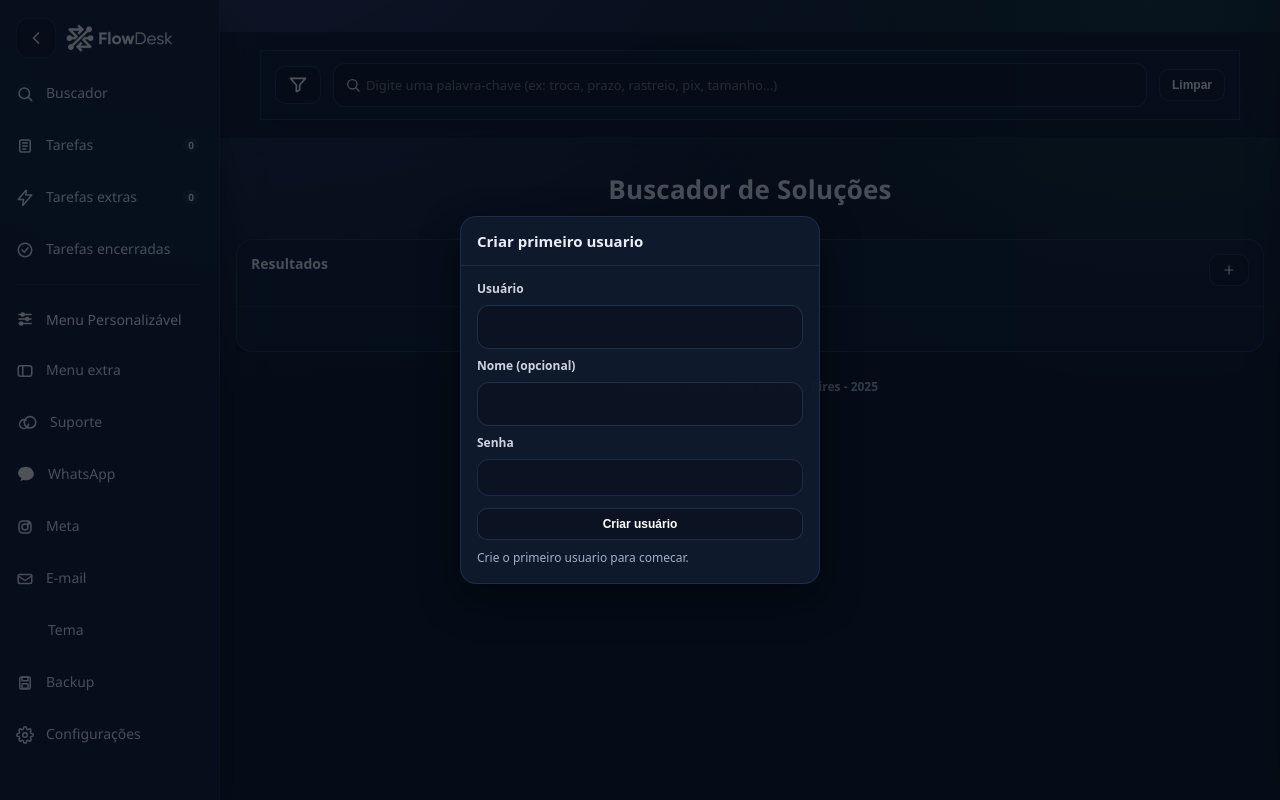
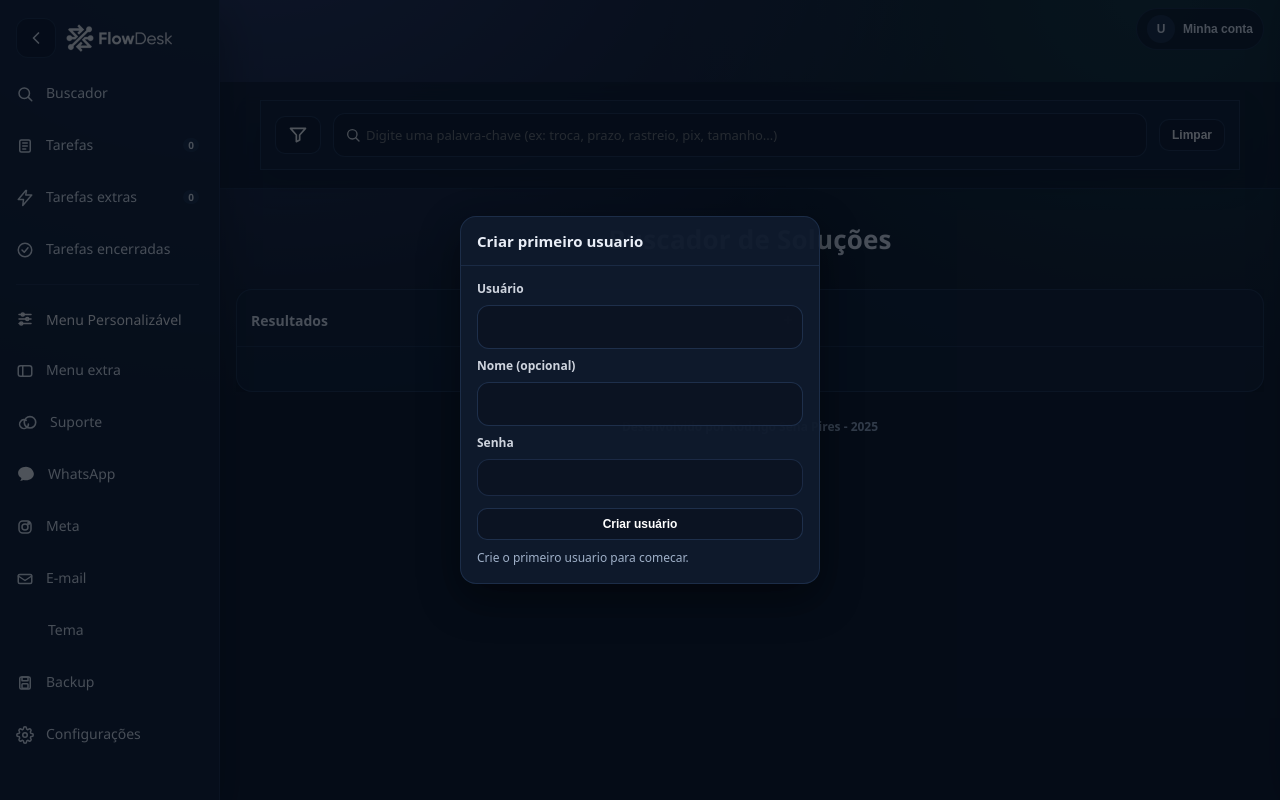
Before and after one commit to rodrigosenapires/FlowDesk, a PHP site: the page made by Códigos/index.php in a window 1280 px wide. Run offline with PHP 8.4, Linux system fonts and the light colour scheme; data that the repository does not hold is empty.

Commit message:
Inserção da área de login

```diff
--- a/Códigos/buscador-atendimento.html
+++ b/Códigos/buscador-atendimento.html
@@ -6,7 +6,7 @@
   <title>Flowdesk</title>
   <link rel="icon" href="../Favicon/favicon-versao-clara.png" media="(prefers-color-scheme: light)">
   <link rel="icon" href="../Favicon/favicon-versao-escura.png" media="(prefers-color-scheme: dark)">
-  <link rel="stylesheet" href="styles.css?v=23">
+  <link rel="stylesheet" href="styles.css?v=31">
   <style>
     .copyRow > div{
       flex:1 1 0;
@@ -166,7 +166,19 @@
       </div>
 
     </div>
-  </aside>  <header>
+  </aside>
+  <div class="userBar" id="userBar">
+    <div class="userBarInner">
+      <button class="userChip" id="openUserProfileBtn" type="button" title="Minha conta" aria-label="Minha conta">
+        <span class="userAvatar" id="userAvatar">
+          <img id="userAvatarImg" alt="Avatar do usuário" />
+          <span class="userAvatarFallback" id="userAvatarFallback">U</span>
+        </span>
+        <span class="userName" id="userName">Minha conta</span>
+      </button>
+    </div>
+  </div>
+  <header>
     <div class="wrap">
       <div class="toprow">
         <button class="hambBtn mobileHambBtn" id="openDrawerBtnMobile" title="Menu" aria-label="Menu">
@@ -222,6 +234,12 @@
           <p class="menuTitle">A&ccedil;&otilde;es do cabe&ccedil;alho</p>
         </div>
         <div class="mobileHeaderActions">
+          <button class="themeBtn" type="button" data-header-proxy="openUserProfileBtn" title="Minha conta" aria-label="Minha conta">
+            <svg class="iconStroke" viewBox="0 0 24 24" aria-hidden="true">
+              <circle cx="12" cy="8" r="4"></circle>
+              <path d="M4 20a8 8 0 0 1 16 0"></path>
+            </svg>
+          </button>
           <button class="themeBtn" type="button" data-header-proxy="sakChatBtn" title="Suporte Nuvemshop" aria-label="Suporte Nuvemshop">
             <svg class="nuvemIcon" viewBox="0 0 48 48" aria-hidden="true">
               <circle class="nuvemLeft" cx="17.5" cy="26.5" r="9.5"></circle>
@@ -1469,6 +1487,46 @@
       </div>
     </div>
   </div>
+  <div class="miniOverlay" id="userProfileOverlay">
+    <div class="miniModal userProfileModal">
+      <div class="mh">
+        <h3>Minha conta</h3>
+        <button class="btn small" id="userProfileCloseBtn">Fechar</button>
+      </div>
+      <div class="mb">
+        <div class="formGrid">
+          <div>
+            <div class="label">Nome <span class="count">obrigat&oacute;rio</span></div>
+            <input id="userProfileName" type="text" placeholder="Nome completo" />
+          </div>
+          <div>
+            <div class="label">CPF/CNPJ <span class="count">obrigat&oacute;rio</span></div>
+            <input id="userProfileDoc" type="text" placeholder="CPF ou CNPJ" />
+          </div>
+          <div>
+            <div class="label">Avatar <span class="count">opcional</span></div>
+            <div class="row" style="gap:12px; align-items:center; flex-wrap:wrap;">
+              <div class="userAvatarPreview" id="userProfileAvatarPreview">
+                <img id="userProfileAvatarImg" alt="Avatar do usu&aacute;rio" />
+                <span class="userAvatarFallback" id="userProfileAvatarFallback">U</span>
+              </div>
+              <div class="row" style="gap:8px;">
+                <button class="btn small" id="userProfileAvatarBtn">Enviar imagem</button>
+                <button class="btn small" id="userProfileAvatarClearBtn">Remover</button>
+              </div>
+              <input id="userProfileAvatarFile" type="file" accept="image/*" style="display:none;">
+            </div>
+          </div>
+        </div>
+        <div class="note authError" id="userProfileError" style="display:none;"></div>
+      </div>
+      <div class="mf">
+        <button class="btn" id="userProfileStoresBtn">Cadastrar lojas</button>
+        <button class="btn danger" id="userProfileLogoutBtn">Deslogar</button>
+        <button class="btn primary" id="userProfileSaveBtn">Salvar</button>
+      </div>
+    </div>
+  </div>
 
   <!-- Modal: Fechar app -->
   <div class="miniOverlay" id="closeAppOverlay">
@@ -1717,7 +1775,7 @@
     </div>
   </div>
 
-<script src="app.js?v=16"></script>
+<script src="app.js?v=17"></script>
 
   </body>
 </html>
--- a/Códigos/styles.css
+++ b/Códigos/styles.css
@@ -216,6 +216,59 @@
       flex-wrap:nowrap;
       padding-right:0;
     }
+    .userChip{
+      display:inline-flex;
+      align-items:center;
+      gap:8px;
+      padding:6px 10px;
+      margin-bottom:0;
+      border-radius:999px;
+      border:1px solid color-mix(in srgb, var(--line) 70%, transparent);
+      background: color-mix(in srgb, var(--bg) 75%, transparent);
+      color:var(--text);
+      cursor:pointer;
+    }
+    .userBar{
+      width:100%;
+      padding:8px 16px 0;
+    }
+    .userBarInner{
+      max-width:1100px;
+      margin:0 auto;
+      display:flex;
+      justify-content:flex-end;
+    }
+    .userAvatar,
+    .userAvatarPreview{
+      width:28px;
+      height:28px;
+      border-radius:999px;
+      background: color-mix(in srgb, var(--line) 70%, transparent);
+      display:grid;
+      place-items:center;
+      overflow:hidden;
+      font-size:12px;
+      font-weight:700;
+      color:var(--text);
+    }
+    .userAvatar img,
+    .userAvatarPreview img{
+      width:100%;
+      height:100%;
+      object-fit:cover;
+      display:none;
+    }
+    .userAvatarFallback{line-height:1;}
+    .userName{
+      font-size:12px;
+      font-weight:600;
+      white-space:nowrap;
+    }
+    .userProfileModal .userAvatarPreview{
+      width:56px;
+      height:56px;
+      font-size:18px;
+    }
     /* Holding Sena maior */
     .brandright strong{
       color:var(--text);
@@ -564,18 +617,19 @@
     }
     .card .hd h2{margin:0;font-size:14px;font-weight:900}
     .card .bd{padding:14px}
-    .resultsCard .hd,
+    .resultsCard .hd{
+      display:grid;
+      grid-template-columns:auto 1fr auto;
+      align-items:center;
+    }
+    .resultsCard .hd h2{justify-self:start}
+    .resultsCard .hd #openQuestionModalBtn{justify-self:center}
+    .resultsCard .hd .count{justify-self:end}
     #viewTasks .card .hd{
-      display:grid;
-      grid-template-columns:1fr auto;
-      align-items:start;
-    }
-    .resultsCard .hd h2,
-    #viewTasks .card .hd h2{justify-self:start}
-    .resultsCard .hd #openQuestionModalBtn,
-    #viewTasks .card .hd #openTaskModalBtn{justify-self:center}
-    .resultsCard .hd .count,
-    #viewTasks .card .hd .count{justify-self:end}
+      display:flex;
+      justify-content:space-between;
+      align-items:center;
+    }
     .taskHeaderTitle{
       display:flex;
       flex-direction:column;
@@ -3967,4 +4021,5 @@ body.light input[type="date"]::-webkit-calendar-picker-indicator{
     @media (max-width: 1024px){
       body.hasSideMenu{padding-left:0}
       .sideMenu{display:none}
-    }
+      .userBar{display:none}
+    }
```
Also changed, not shown: Códigos/app.js.
